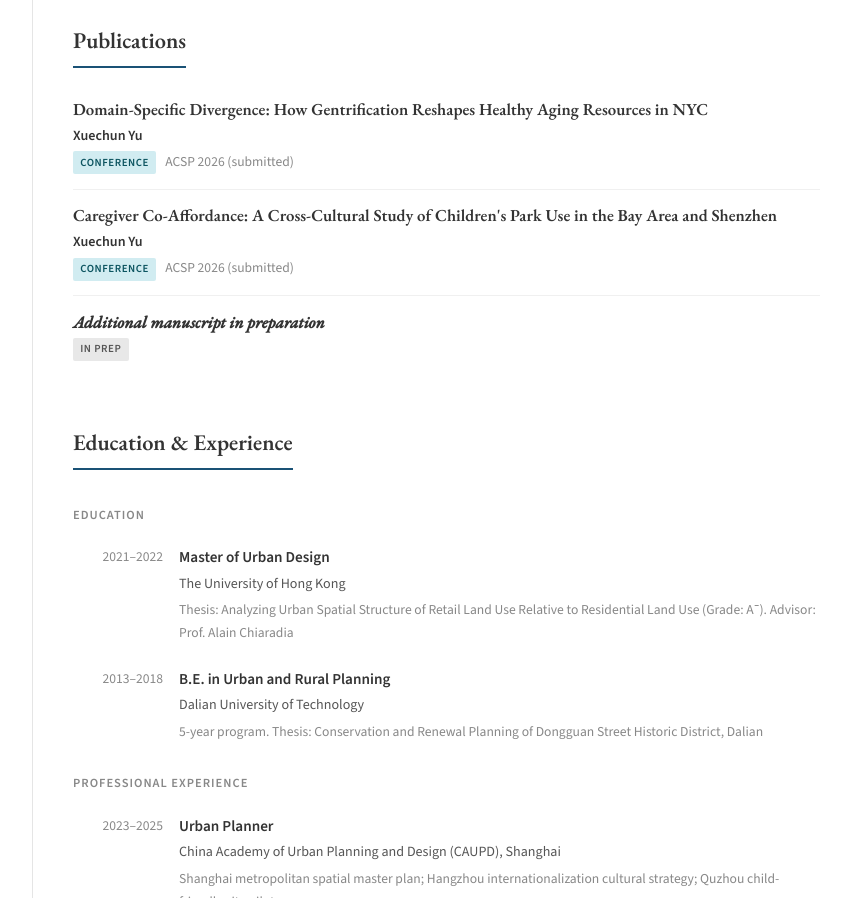
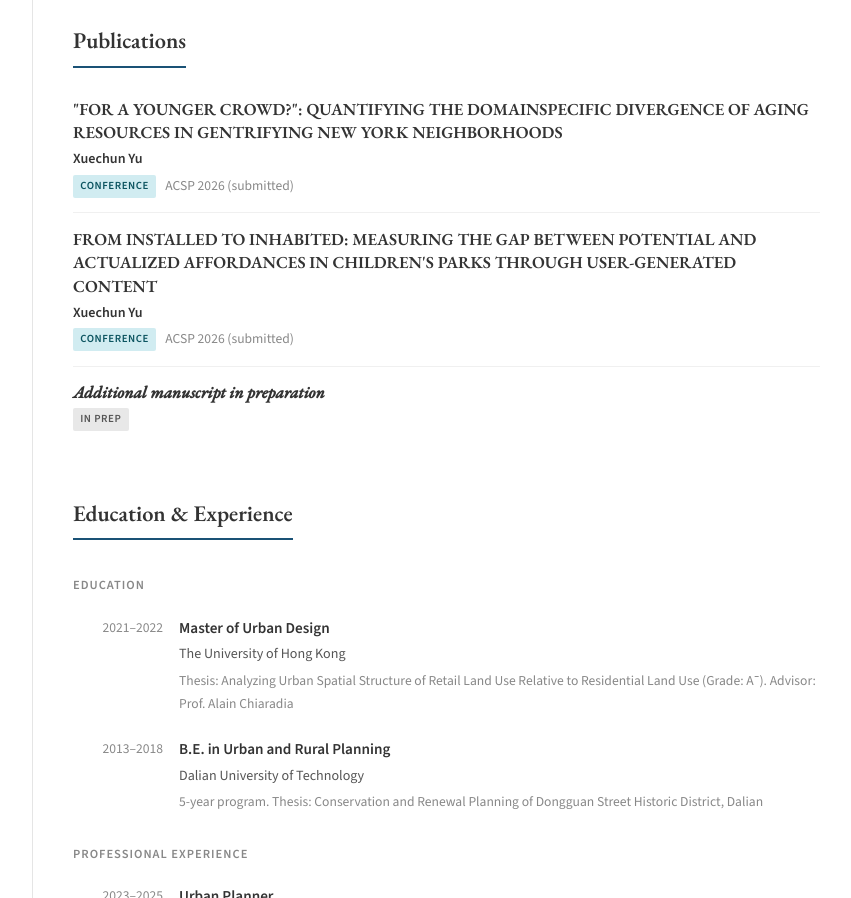
Before and after one commit to yuxuechun0628/yuxuechun0628.github.io, a plain HTML site: page index.html in a window 1280 px wide. Shown: the part 1380-2278 px from the top of the page, without its empty margins (328-1179 px from the left). Drawn offline with nearby package versions, Linux system fonts and the light colour scheme.

Commit message:
Update index.html

```diff
--- a/index.html
+++ b/index.html
@@ -260,12 +260,12 @@
       <h2 class="section-title">Publications</h2>
       <ul class="pub-list">
         <li class="pub-item">
-          <div class="pub-title-text">Domain-Specific Divergence: How Gentrification Reshapes Healthy Aging Resources in NYC</div>
+          <div class="pub-title-text">"FOR A YOUNGER CROWD?": QUANTIFYING THE DOMAINSPECIFIC DIVERGENCE OF AGING RESOURCES IN GENTRIFYING NEW YORK NEIGHBORHOODS</div>
           <div class="pub-authors"><span class="me">Xuechun Yu</span></div>
           <div class="pub-venue-line"><span class="pub-badge badge-conf">Conference</span> ACSP 2026 (submitted)</div>
         </li>
         <li class="pub-item">
-          <div class="pub-title-text">Caregiver Co-Affordance: A Cross-Cultural Study of Children's Park Use in the Bay Area and Shenzhen</div>
+          <div class="pub-title-text">FROM INSTALLED TO INHABITED: MEASURING THE GAP BETWEEN POTENTIAL AND ACTUALIZED AFFORDANCES IN CHILDREN'S PARKS THROUGH USER-GENERATED CONTENT</div>
           <div class="pub-authors"><span class="me">Xuechun Yu</span></div>
           <div class="pub-venue-line"><span class="pub-badge badge-conf">Conference</span> ACSP 2026 (submitted)</div>
         </li>
```
